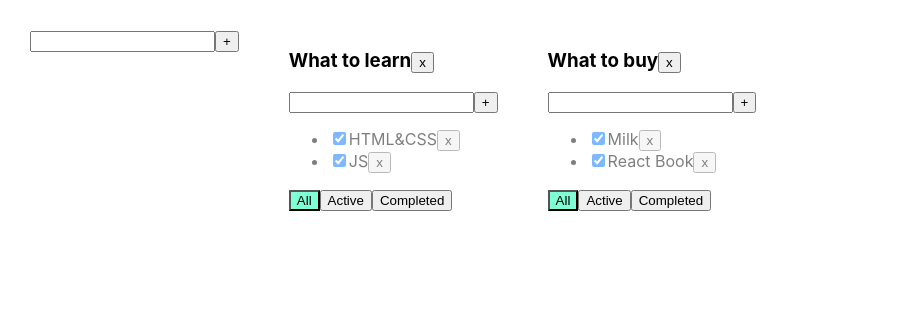
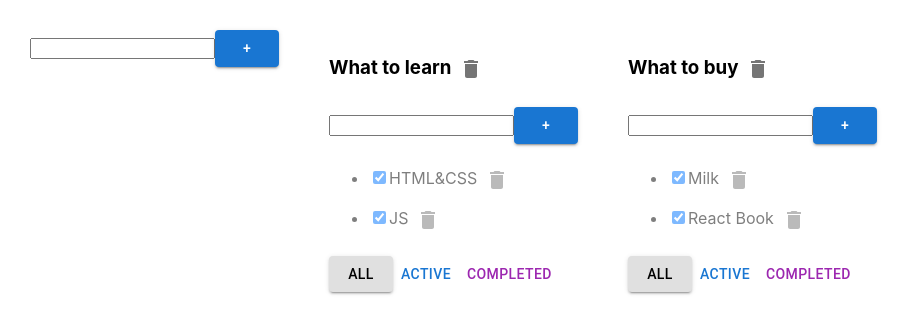
Before and after one commit to YarGromov/ToDoList_Project, a React (Create React App) app in the folder my-app/: page / in a window 1280 px wide. Shown: the top 334 px of the page, without its empty margins (0-911 px from the left). Built offline with nearby package versions, Linux system fonts and the light colour scheme.

Commit message:
material UI/buttons

```diff
--- a/my-app/package.json
+++ b/my-app/package.json
@@ -3,7 +3,10 @@
   "version": "0.1.0",
   "private": true,
   "dependencies": {
-    "@emotion/react": "^11.10.4",
+    "@emotion/react": "^11.10.5",
+    "@emotion/styled": "^11.10.5",
+    "@mui/icons-material": "^5.10.16",
+    "@mui/material": "^5.10.16",
     "@testing-library/jest-dom": "^5.16.5",
     "@testing-library/react": "^13.4.0",
     "@testing-library/user-event": "^14.4.3",
--- a/my-app/src/AddItemForm.tsx
+++ b/my-app/src/AddItemForm.tsx
@@ -1,40 +1,43 @@
-import React, {ChangeEvent, KeyboardEvent, useState} from "react";
+import React, {ChangeEvent, KeyboardEvent, useState} from 'react';
+import {Button} from "@mui/material";
 
 type AddItemFormPropsType = {
     addItem: (title: string) => void
-};
+}
 
 export function AddItemForm(props: AddItemFormPropsType) {
-    let [title, setTitle] = useState("");
+
+    let [title, setTitle] = useState("")
     let [error, setError] = useState<string | null>(null)
-    const onChangeHandler = (e: ChangeEvent<HTMLInputElement>) => {
-        setTitle(e.currentTarget.value)
-    }
-    const onKeyPressHandler = (e: KeyboardEvent<HTMLInputElement>) => {
-        setError(null);
-        if (e.charCode === 13) {
-            addTask();
-        }
-    }
-    const addTask = () => {
-        let newTitle = title.trim();
-        if (newTitle !== "") {
-            props.addItem(newTitle);
+
+    const addItem = () => {
+        if (title.trim() !== "") {
+            props.addItem(title);
             setTitle("");
         } else {
             setError("Title is required");
         }
     }
 
-    return (
-        <div>
+    const onChangeHandler = (e: ChangeEvent<HTMLInputElement>) => {
+        setTitle(e.currentTarget.value)
+    }
+
+    const onKeyPressHandler = (e: KeyboardEvent<HTMLInputElement>) => {
+        setError(null);
+        if (e.charCode === 13) {
+            addItem();
+        }
+    }
+
+    return <div>
         <input value={title}
                onChange={onChangeHandler}
                onKeyPress={onKeyPressHandler}
                className={error ? "error" : ""}
         />
-            <button onClick={addTask}>+</button>
+        <Button variant={'contained'} color={'primary'} onClick={addItem}>+</Button>
+
         {error && <div className="error-message">{error}</div>}
     </div>
-    )
 }
--- a/my-app/src/App.tsx
+++ b/my-app/src/App.tsx
@@ -2,7 +2,7 @@
 import './App.css';
 import {TaskType, Todolist} from './Todolist';
 import {v1} from 'uuid';
-import {AddItemForm} from "./AddItemForm";
+import {AddItemForm} from './AddItemForm';
 
 export type FilterValuesType = "all" | "active" | "completed";
 type TodolistType = {
@@ -17,6 +17,76 @@
 
 
 function App() {
+    function removeTask(id: string, todolistId: string) {
+        //достанем нужный массив по todolistId:
+        let todolistTasks = tasks[todolistId];
+        // перезапишем в этом объекте массив для нужного тудулиста отфилтрованным массивом:
+        tasks[todolistId] = todolistTasks.filter(t => t.id != id);
+        // засетаем в стейт копию объекта, чтобы React отреагировал перерисовкой
+        setTasks({...tasks});
+    }
+
+    function addTask(title: string, todolistId: string) {
+        let task = {id: v1(), title: title, isDone: false};
+        //достанем нужный массив по todolistId:
+        let todolistTasks = tasks[todolistId];
+        // перезапишем в этом объекте массив для нужного тудулиста копией, добавив в начало новую таску:
+        tasks[todolistId] = [task, ...todolistTasks];
+        // засетаем в стейт копию объекта, чтобы React отреагировал перерисовкой
+        setTasks({...tasks});
+    }
+
+    function changeFilter(value: FilterValuesType, todolistId: string) {
+        let todolist = todolists.find(tl => tl.id === todolistId);
+        if (todolist) {
+            todolist.filter = value;
+            setTodolists([...todolists])
+        }
+    }
+
+    function changeStatus(id: string, isDone: boolean, todolistId: string) {
+        //достанем нужный массив по todolistId:
+        let todolistTasks = tasks[todolistId];
+        // найдём нужную таску:
+        let task = todolistTasks.find(t => t.id === id);
+        //изменим таску, если она нашлась
+        if (task) {
+            task.isDone = isDone;
+            // засетаем в стейт копию объекта, чтобы React отреагировал перерисовкой
+            setTasks({...tasks});
+        }
+    }
+    function changeTaskTitle(id: string, newTitle: string, todolistId: string) {
+        //достанем нужный массив по todolistId:
+        let todolistTasks = tasks[todolistId];
+        // найдём нужную таску:
+        let task = todolistTasks.find(t => t.id === id);
+        //изменим таску, если она нашлась
+        if (task) {
+            task.title = newTitle;
+            // засетаем в стейт копию объекта, чтобы React отреагировал перерисовкой
+            setTasks({...tasks});
+        }
+    }
+
+    function removeTodolist(id: string) {
+        // засунем в стейт список тудулистов, id которых не равны тому, который нужно выкинуть
+        setTodolists(todolists.filter(tl => tl.id != id));
+        // удалим таски для этого тудулиста из второго стейта, где мы храним отдельно таски
+        delete tasks[id]; // удаляем св-во из объекта... значением которого являлся массив тасок
+        // засетаем в стейт копию объекта, чтобы React отреагировал перерисовкой
+        setTasks({...tasks});
+    }
+    function changeTodolistTitle(id: string, title: string) {
+        // найдём нужный todolist
+        const todolist = todolists.find(tl => tl.id === id);
+        if (todolist) {
+            // если нашёлся - изменим ему заголовок
+            todolist.title = title;
+            setTodolists([...todolists]);
+        }
+    }
+
     let todolistId1 = v1();
     let todolistId2 = v1();
 
@@ -36,86 +106,19 @@
         ]
     });
 
-
-    function removeTask(id: string, todolistId: string) {
-        //достанем нужный массив по todolistId:
-        let todolistTasks = tasks[todolistId];
-        // перезапишем в этом объекте массив для нужного тудулиста отфилтрованным массивом:
-        tasks[todolistId] = todolistTasks.filter(t => t.id != id);
-        // засетаем в стейт копию объекта, чтобы React отреагировал перерисовкой
-        setTasks({...tasks});
-    }
-
-    function addTask(title: string, todolistId: string) {
-        let task = {id: v1(), title: title, isDone: false};
-        //достанем нужный массив по todolistId:
-        let todolistTasks = tasks[todolistId];
-        // перезапишем в этом объекте массив для нужного тудулиста копией, добавив в начало новую таску:
-        tasks[todolistId] = [task, ...todolistTasks];
-        // засетаем в стейт копию объекта, чтобы React отреагировал перерисовкой
-        setTasks({...tasks});
-    }
-
-    function changeStatus(id: string, isDone: boolean, todolistId: string) {
-        //достанем нужный массив по todolistId:
-        let todolistTasks = tasks[todolistId];
-        // найдём нужную таску:
-        let task = todolistTasks.find(t => t.id === id);
-        //изменим таску, если она нашлась
-        if (task) {
-            task.isDone = isDone;
-            // засетаем в стейт копию объекта, чтобы React отреагировал перерисовкой
-            setTasks({...tasks});
-        }
-    }
-
-    function changeTaskTitle(id: string, newValue: string, todolistId: string) {
-        //достанем нужный массив по todolistId:
-        let todolistTasks = tasks[todolistId];
-        // найдём нужную таску:
-        let task = todolistTasks.find(t => t.id === id);
-        //изменим таску, если она нашлась
-        if (task) {
-            task.title = newValue;
-            // засетаем в стейт копию объекта, чтобы React отреагировал перерисовкой
-            setTasks({...tasks});
-        }
-    }
-
-    function changeFilter(value: FilterValuesType, todolistId: string) {
-        let todolist = todolists.find(tl => tl.id === todolistId);
-        if (todolist) {
-            todolist.filter = value;
-            setTodolists([...todolists])
-        }
-    }
-
-    function removeTodolist(id: string) {
-        // засунем в стейт список тудулистов, id которых не равны тому, который нужно выкинуть
-        setTodolists(todolists.filter(tl => tl.id != id));
-        // удалим таски для этого тудулиста из второго стейта, где мы храним отдельно таски
-        delete tasks[id]; // удаляем св-во из объекта... значением которого являлся массив тасок
-        // засетаем в стейт копию объекта, чтобы React отреагировал перерисовкой
-        setTasks({...tasks});
-    }
-    function addTodolist(title: string){
+    function addTodolist(title: string) {
         let newTodolistId = v1();
         let newTodolist: TodolistType = {id: newTodolistId, title: title, filter: 'all'};
         setTodolists([newTodolist, ...todolists]);
-        setTasks({...tasks, [newTodolistId]: []})
-    }
-
-    function changeTodolistTitle(id: string, newTitle: string){
-        const todolist = todolists.find(tl => tl.id === id);
-        if (todolist){
-            todolist.title = newTitle;
-            setTodolists([...todolists])
-        }
+        setTasks({
+            ...tasks,
+            [newTodolistId]: []
+        })
     }
 
     return (
         <div className="App">
-            <AddItemForm addItem={addTodolist}/>
+            <AddItemForm addItem={addTodolist} />
             {
                 todolists.map(tl => {
                     let allTodolistTasks = tasks[tl.id];
--- a/my-app/src/EditableSpan.tsx
+++ b/my-app/src/EditableSpan.tsx
@@ -1,26 +1,27 @@
-import React, {ChangeEvent, useState} from "react";
+import React, {ChangeEvent, useState} from 'react';
 
 type EditableSpanPropsType = {
-    title: string
-    onChange: (newValue: string)=>void
+    value: string
+    onChange: (newValue: string) => void
 }
 
 export function EditableSpan(props: EditableSpanPropsType) {
+    let [editMode, setEditMode] = useState(false);
+    let [title, setTitle] = useState(props.value);
 
-    let [editMode, setEditMode] = useState(false);
-    let [title, setTitle] = useState('')
-
-    let activateEditMode = () => {
-        setEditMode(true)
-        setTitle(props.title)
-    };
-    let activateViewMode = () => {
-        setEditMode(false)
+    const activateEditMode = () => {
+        setEditMode(true);
+        setTitle(props.value);
+    }
+    const activateViewMode = () => {
+        setEditMode(false);
         props.onChange(title);
-    };
-    let onChangeTitleHandler = (e: ChangeEvent<HTMLInputElement>) => setTitle(e.currentTarget.value)
+    }
+    const changeTitle = (e: ChangeEvent<HTMLInputElement>) => {
+        setTitle(e.currentTarget.value)
+    }
 
     return editMode
-        ? <input value={title} onBlur={activateViewMode} onChange={onChangeTitleHandler} autoFocus/>
-        :<span onDoubleClick={activateEditMode}>{props.title}</span>
+        ? <input value={title} onChange={changeTitle} autoFocus onBlur={activateViewMode}/>
+        : <span onDoubleClick={activateEditMode}>{props.value}</span>
 }
--- a/my-app/src/TodoList.tsx
+++ b/my-app/src/TodoList.tsx
@@ -1,7 +1,9 @@
 import React, {ChangeEvent} from 'react';
 import {FilterValuesType} from './App';
-import {AddItemForm} from "./AddItemForm";
-import {EditableSpan} from "./EditableSpan";
+import {AddItemForm} from './AddItemForm';
+import {EditableSpan} from './EditableSpan';
+import {Button, IconButton} from "@mui/material";
+import {Delete} from "@mui/icons-material";
 
 export type TaskType = {
     id: string
@@ -17,63 +19,64 @@
     changeFilter: (value: FilterValuesType, todolistId: string) => void
     addTask: (title: string, todolistId: string) => void
     changeTaskStatus: (id: string, isDone: boolean, todolistId: string) => void
-    changeTaskTitle: (id: string, newTitle: string, todolistId: string) => void
     removeTodolist: (id: string) => void
-    changeTodolistTitle: (id: string, newTitle: string)=>void
+    changeTodolistTitle: (id: string, newTitle: string) => void
     filter: FilterValuesType
+    changeTaskTitle: (taskId: string, newTitle: string, todolistId: string) => void
 }
 
 export function Todolist(props: PropsType) {
+    const addTask = (title: string) => {
+        props.addTask(title, props.id);
+    }
 
-    const removeTodolist = () => props.removeTodolist(props.id)
+    const removeTodolist = () => {
+        props.removeTodolist(props.id);
+    }
+    const changeTodolistTitle = (title: string) => {
+        props.changeTodolistTitle(props.id, title);
+    }
 
     const onAllClickHandler = () => props.changeFilter("all", props.id);
     const onActiveClickHandler = () => props.changeFilter("active", props.id);
     const onCompletedClickHandler = () => props.changeFilter("completed", props.id);
-    const addTask = (title: string) =>{
-        props.addTask(title, props.id)
-    }
-    const changeTodolistTitle = (newTitle: string) => {
-        props.changeTodolistTitle(props.id, newTitle)
-    }
 
     return <div>
-        <h3> <EditableSpan title={props.title} onChange={changeTodolistTitle}/>
-            <button onClick={removeTodolist}>x</button>
+        <h3><EditableSpan value={props.title} onChange={changeTodolistTitle}/>
+            <IconButton onClick={removeTodolist}><Delete/></IconButton>
         </h3>
         <AddItemForm addItem={addTask}/>
         <ul>
             {
                 props.tasks.map(t => {
                     const onClickHandler = () => props.removeTask(t.id, props.id)
-                    const onChangeStatusHandler = (e: ChangeEvent<HTMLInputElement>) => {
+                    const onChangeHandler = (e: ChangeEvent<HTMLInputElement>) => {
                         let newIsDoneValue = e.currentTarget.checked;
                         props.changeTaskStatus(t.id, newIsDoneValue, props.id);
                     }
-                    const onChangeTitleHandler = (newValue: string) => {
+                    const onTitleChangeHandler = (newValue: string) => {
                         props.changeTaskTitle(t.id, newValue, props.id);
                     }
 
+
                     return <li key={t.id} className={t.isDone ? "is-done" : ""}>
-                        <input type="checkbox" onChange={onChangeStatusHandler} checked={t.isDone}/>
-                        <EditableSpan
-                            title={t.title}
-                            onChange={onChangeTitleHandler}/>
-                        <button onClick={onClickHandler}>x</button>
+                        <input type="checkbox" onChange={onChangeHandler} checked={t.isDone}/>
+                        <EditableSpan value={t.title} onChange={onTitleChangeHandler}/>
+                        <IconButton onClick={onClickHandler}><Delete/></IconButton>
                     </li>
                 })
             }
         </ul>
         <div>
-            <button className={props.filter === 'all' ? "active-filter" : ""}
+            <Button color={'inherit'} variant={props.filter === 'all' ? "contained" : "text"}
                     onClick={onAllClickHandler}>All
-            </button>
-            <button className={props.filter === 'active' ? "active-filter" : ""}
+            </Button>
+            <Button color={'primary'} variant={props.filter === 'active' ? "contained" : "text"}
                     onClick={onActiveClickHandler}>Active
-            </button>
-            <button className={props.filter === 'completed' ? "active-filter" : ""}
+            </Button>
+            <Button color={'secondary'} variant={props.filter === 'completed' ? "contained" : "text"}
                     onClick={onCompletedClickHandler}>Completed
-            </button>
+            </Button>
         </div>
     </div>
 }
```
Also changed, not shown: 2 other files (tests, documents, lock files or other folders). Lines whose indentation alone changed are shown as unchanged.
